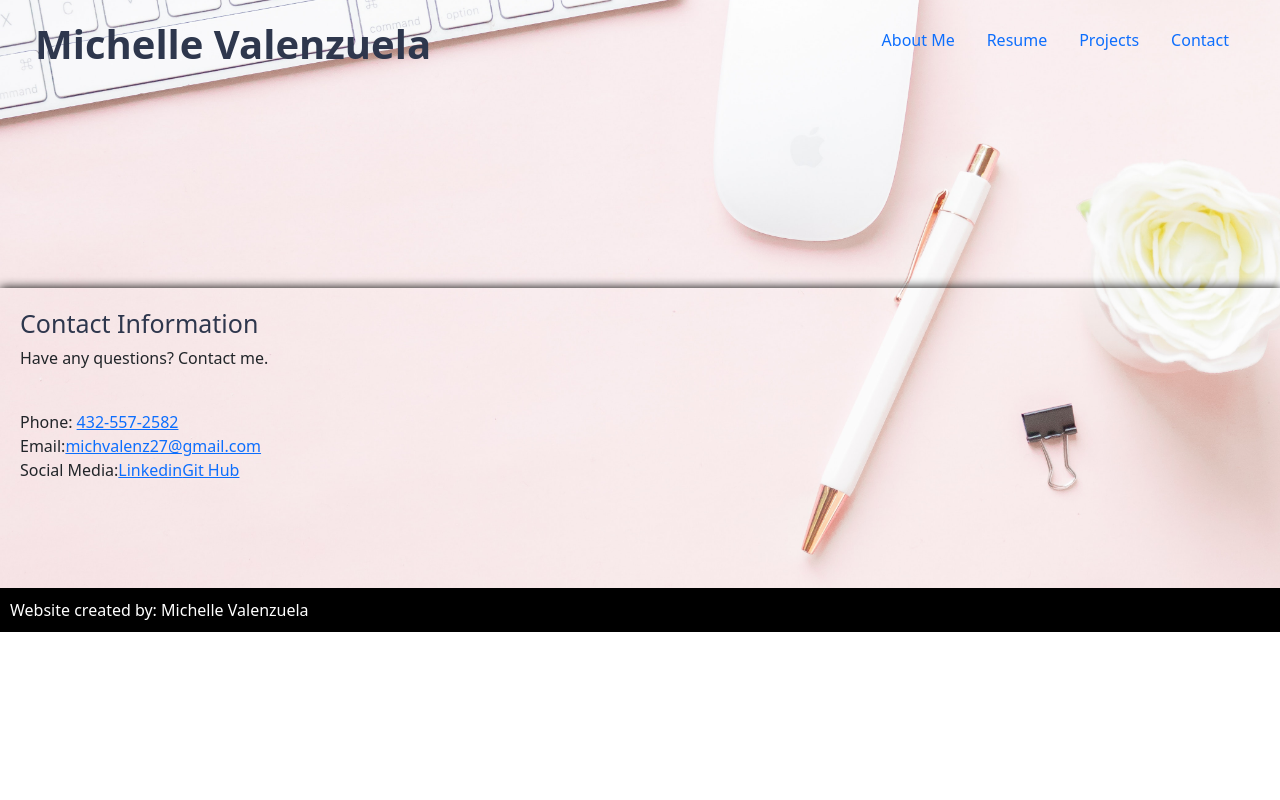
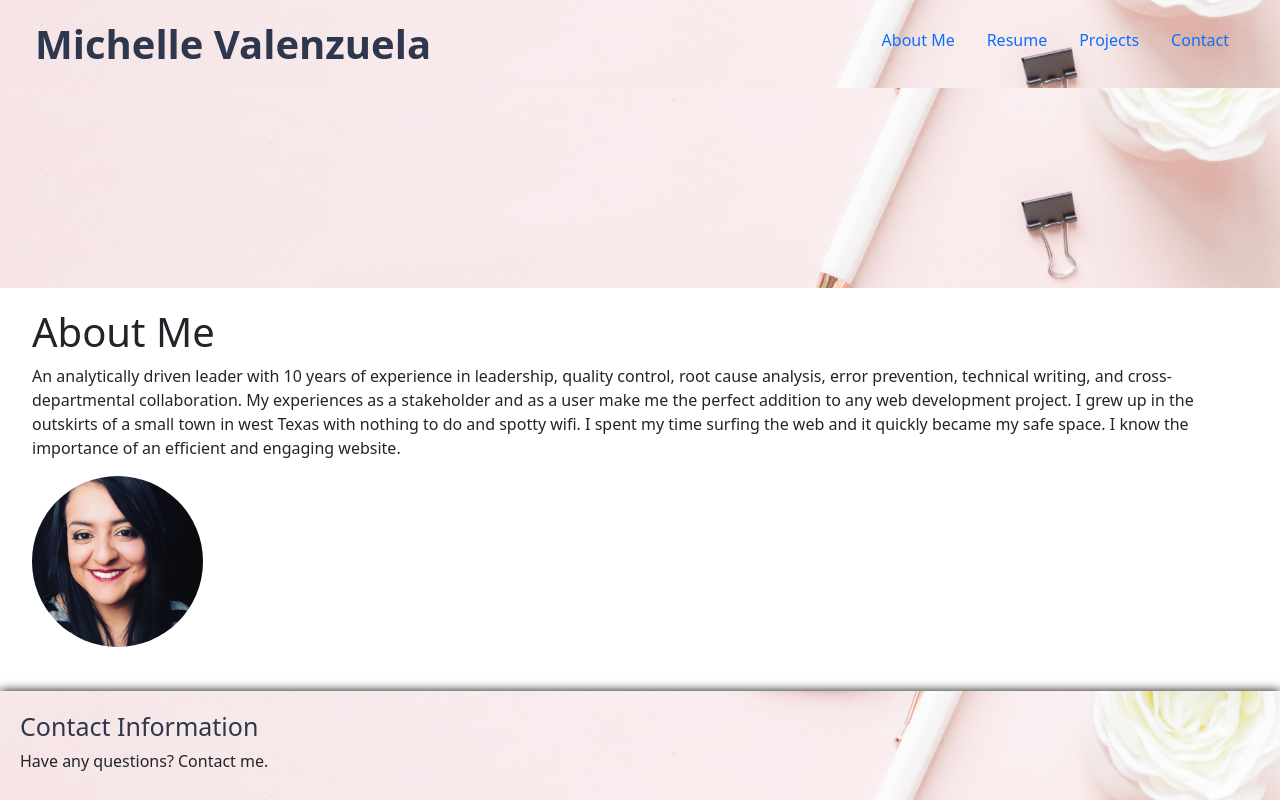
Before and after one commit to MichValenz/Portfolio, a React (Create React App) app: page / in a window 1280 px wide. Shown: the top 800 px of the page. Built offline with nearby package versions, Linux system fonts and the light colour scheme.

Commit message:
fixed issue where landing page was not routing to about me section

```diff
--- a/src/components/Container.js
+++ b/src/components/Container.js
@@ -7,7 +7,7 @@ import Contact from "./Contact";
 
 
 function Container() {
-  const [currentOption, setOption] = useState("Home");
+  const [currentOption, setOption] = useState("About Me");
 
   const render = () => {
     if (currentOption === "About Me") {
--- a/src/index.css
+++ b/src/index.css
@@ -84,11 +84,7 @@ header nav ul li a:hover {
 
 
 nav a:hover {
-  text-decoration: none;
-}
-
-nav  li {
-  cursor: pointer;
+  text-decoration:rgb(9, 68, 9)
 }
 
 
```
